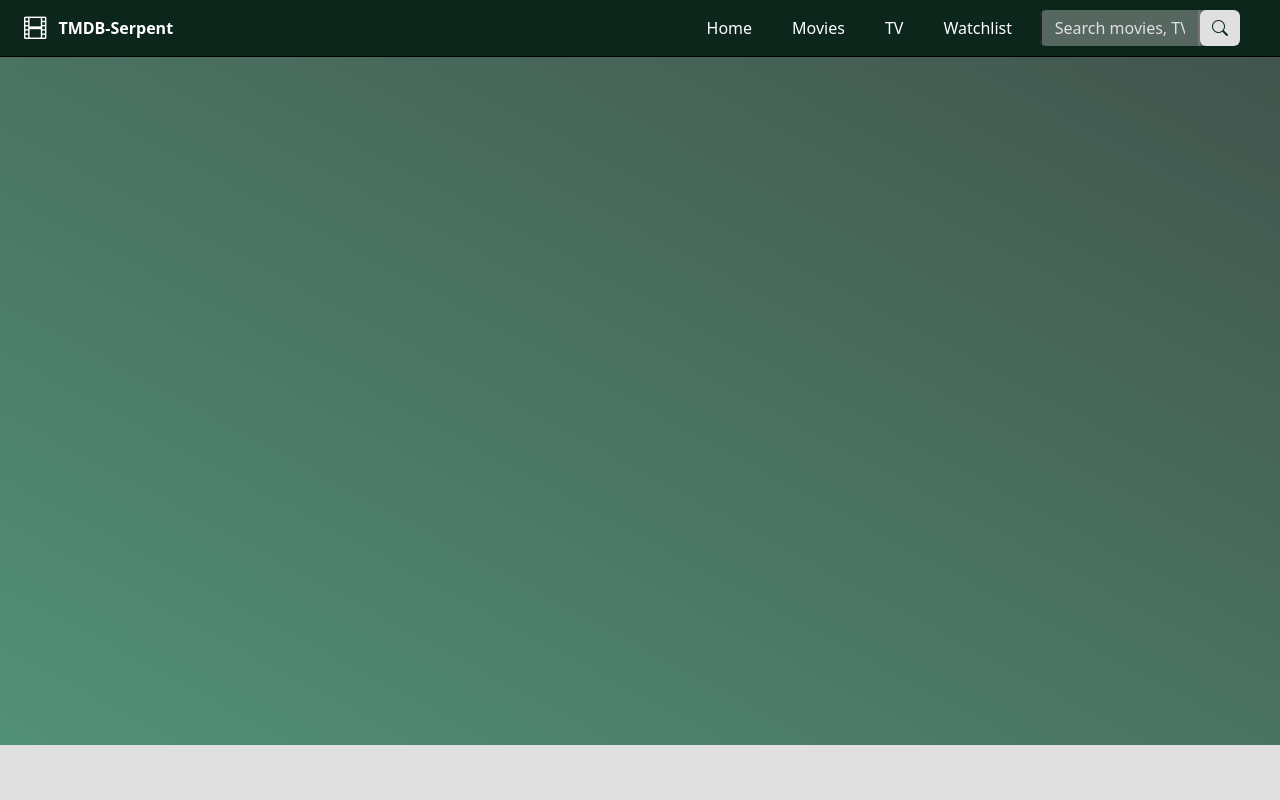
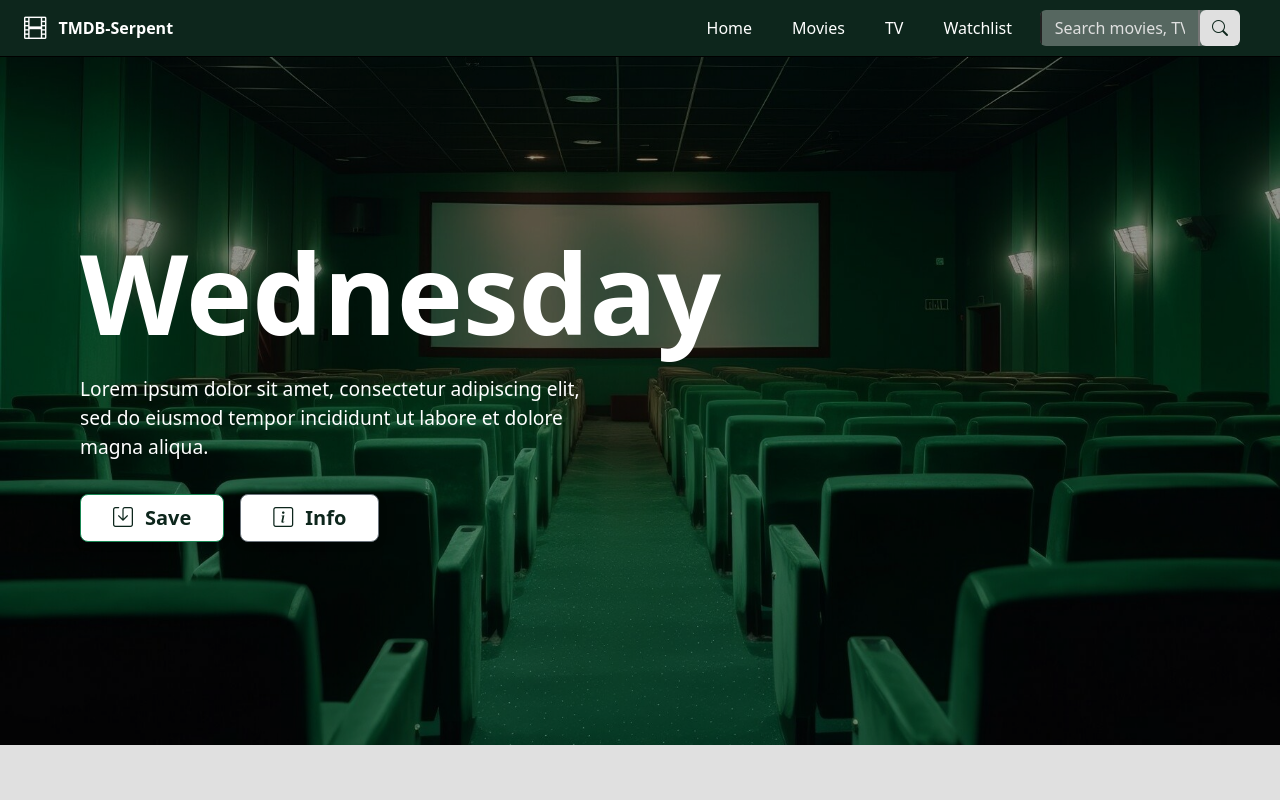
Before and after one commit to mohsina-rifa/PIP-TMDB, a Vue app: page / in a window 1280 px wide. Shown: the top 800 px of the page. Built offline with nearby package versions, Linux system fonts and the light colour scheme.

Commit message:
day-2 : add Trailer component to Home.vue and update thumbnail paths for topItems

```diff
--- a/src/views/Home.vue
+++ b/src/views/Home.vue
@@ -1,5 +1,6 @@
 <script setup lang="ts">
 import Row from "../components/Row.vue";
+import Trailer from "../components/Trailer.vue";
 import type { Show } from "../types/auth";
 
 const trendingItems: Show[] = [
@@ -68,31 +69,31 @@ const trendingItems: Show[] = [
 const topItems: Show[] = [
   {
     title: "Stranger Things",
-    thumbnail: "./thumbnail.png",
+    thumbnail: "./screen.png",
     description:
       "Lorem ipsum dolor sit amet, consectetur adipiscing elit, sed do eiusmod tempor incididunt ut labore et dolore magna aliqua. ",
   },
   {
     title: "Wednesday",
-    thumbnail: "./thumbnail.png",
+    thumbnail: "./screen.png",
     description:
       "Lorem ipsum dolor sit amet, consectetur adipiscing elit, sed do eiusmod tempor incididunt ut labore et dolore magna aliqua. ",
   },
   {
     title: "Titans",
-    thumbnail: "./thumbnail.png",
+    thumbnail: "./screen.png",
     description:
       "Lorem ipsum dolor sit amet, consectetur adipiscing elit, sed do eiusmod tempor incididunt ut labore et dolore magna aliqua.   ",
   },
   {
     title: "Flash",
-    thumbnail: "./thumbnail.png",
+    thumbnail: "./screen.png",
     description:
       "Lorem ipsum dolor sit amet, consectetur adipiscing elit, sed do eiusmod tempor incididunt ut labore et dolore magna aliqua.   ",
   },
   {
     title: "Arrow",
-    thumbnail: "./thumbnail.png",
+    thumbnail: "./screen.png",
     description:
       "Lorem ipsum dolor sit amet, consectetur adipiscing elit, sed do eiusmod tempor incididunt ut labore et dolore magna aliqua.   ",
   },
@@ -101,7 +102,9 @@ const topItems: Show[] = [
 
 <template>
   <main class="home-container d-flex flex-column min-vh-100">
-    <section class="trailer mb-4"></section>
+    <section class="trailer mb-4">
+      <Trailer :items="topItems" />
+    </section>
 
     <section class="px-5">
       <Row :title="'Trending Now'" :items="trendingItems" />
```
